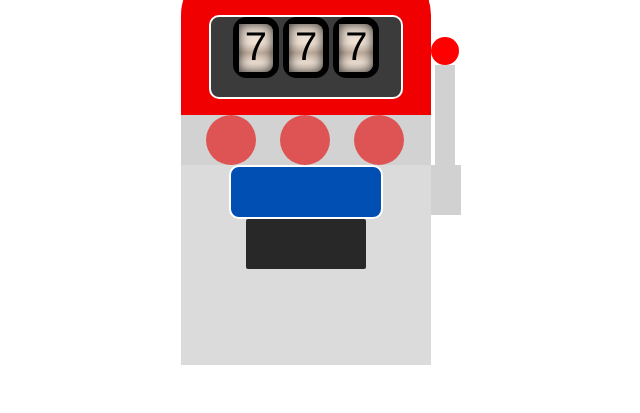
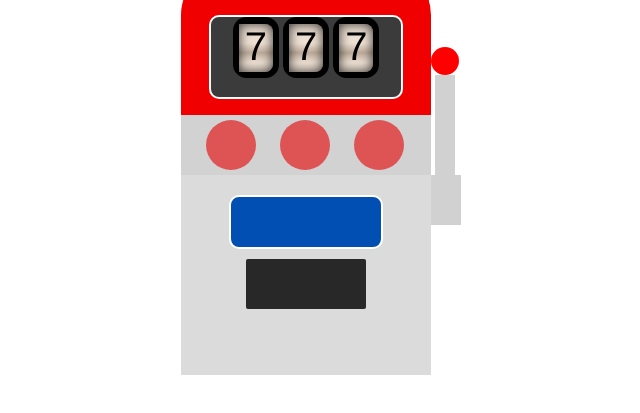
Before and after one commit to HikaruKobayashi/Slot, a plain HTML site: page index.html in a window 1280 px wide. Shown: the part 135-548 px from the top of the page, without its empty margins (334-974 px from the left). Drawn offline with nearby package versions, Linux system fonts and the light colour scheme.

Commit message:
marginを整える。

```diff
--- a/css/main.css
+++ b/css/main.css
@@ -33,7 +33,7 @@
 }
 .jack-pot-btn-foundation {
   width: 250px;
-  height: 50px;
+  height: 60px;
   background-color: rgb(210,210,210);
 }
 .jack-pot-foundation {
@@ -47,14 +47,14 @@
   background-color: rgb(2,79,180);
   border: 2px solid rgb(255, 255, 255);
   border-radius: 10px;
-  margin: auto;
+  margin: 20px auto 10px;
 }
 .jack-pot-exit-2 {
   width: 120px;
   height: 50px;
   background-color: rgb(40,40,40);
   border-radius: 2px;
-  margin: auto;
+  margin: 10px auto;
 }
 
 .wrap {
@@ -67,16 +67,15 @@
   border-radius: 50%;
   cursor: pointer;
   float: left;
-  margin: auto;
 }
 .left-btn {
-  margin: 0 12px 0 25px;
+  margin: 5px 12px 0 25px;
 }
 .center-btn {
-  margin: 0 12px 0 12px;
+  margin: 5px 12px 0 12px;
 }
 .right-btn {
-  margin: 0 25px 0 12px;
+  margin: 5px 25px 0 12px;
 }
 
 .jack-pot-handle {
@@ -84,7 +83,7 @@
   height: 28px;
   background-color: rgb(255, 0, 0);
   margin-left: 250px;
-  margin-top: -62px;
+  margin-top: -52px;
   border-radius: 50%;
   cursor: pointer;
 }
```
